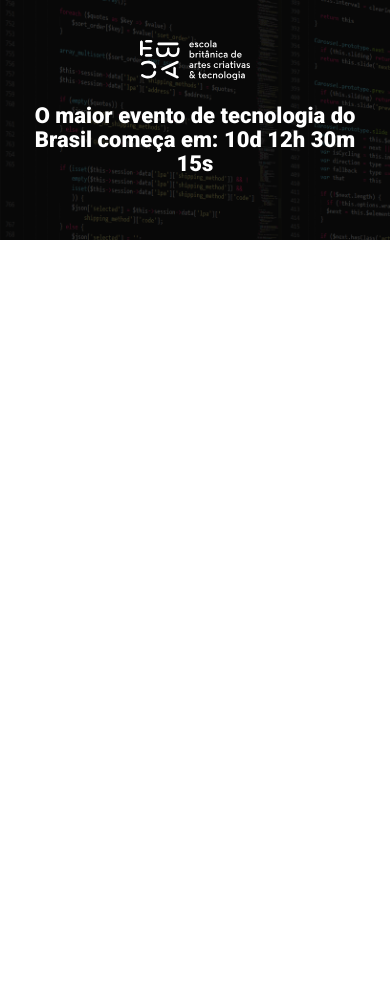
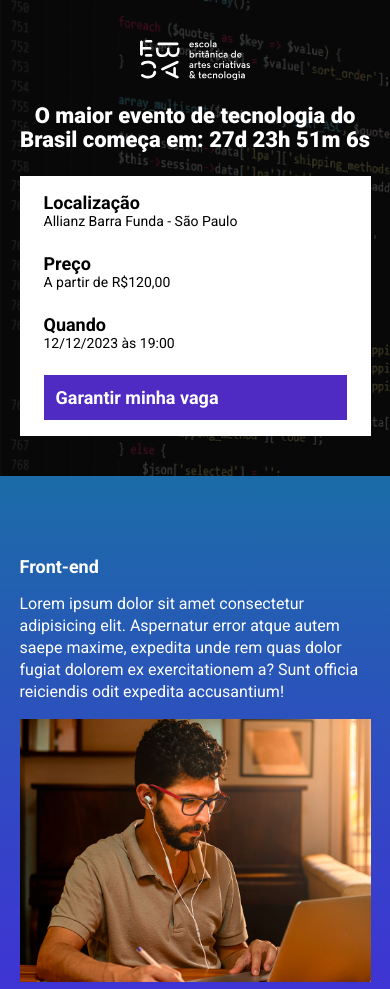
Before and after one commit to Taironius/ebac_tech_talks, a website built with Parcel: page src/index.html in a window 390 px wide. Shown: the top 989 px of the page. Before the commit the page ends 844 px from the top, so only its background shows below. Built offline with nearby package versions, Linux system fonts and the light colour scheme.

Commit message:
criando a contagem regressiva

```diff
--- a/package.json
+++ b/package.json
@@ -2,9 +2,9 @@
   "name": "evento",
   "version": "1.0.0",
   "description": "",
-  "main": "index.js",
   "scripts": {
     "dev": "parcel src/index.html src/styles/main.scss src/scripts/main.js",
+    "build": "parcel build src/index.html",
     "test": "echo \"Error: no test specified\" && exit 1"
   },
   "keywords": [],
--- a/src/index.html
+++ b/src/index.html
@@ -9,6 +9,8 @@
     <link rel="preconnect" href="https://fonts.gstatic.com" crossorigin>
     <link href="https://fonts.googleapis.com/css2?family=Roboto:wght@400;700;900&display=swap" rel="stylesheet">
 
+    <link rel="stylesheet" href="https://unpkg.com/aos@next/dist/aos.css" />
+
     <link rel="stylesheet" href="./styles/main.scss">
 </head>
 <body>
@@ -16,10 +18,74 @@
         <div class="container">
             <img class="hero__logo" src="./images/ebac_logo.svg" alt="ebac">
             <p class="hero__text">
-                O maior evento de tecnologia do Brasil começa em: 10d 12h 30m 15s
+                O maior evento de tecnologia do Brasil começa em: <span id="contador"></span>
             </p>
+            <div class="infos-bar">
+                <ul class="infos-bar__infos">
+                    <li class="infos-bar__infos__item">
+                        <b>Localização</b>
+                        Allianz Barra Funda - São Paulo
+                    </li>
+                    <li class="infos-bar__infos__item">
+                        <b>Preço</b>
+                        A partir de R$120,00
+                    </li>
+                    <li class="infos-bar__infos__item">
+                        <b>Quando</b>
+                        12/12/2023 às 19:00
+                    </li>
+                </ul>
+                <a href="#" class="button button--primary">
+                    Garantir minha vaga
+                </a>
+            </div>
         </div>
     </header>
+    <section class="event event--frontend">
+        <div class="container" data-aos="fade-right">
+            <div class="event__details">
+                <h2 class="event__details__tittle">Front-end</h2>
+                <p class="event__details__description">
+                    Lorem ipsum dolor sit amet consectetur adipisicing elit. Aspernatur error atque autem saepe maxime, expedita unde rem quas dolor fugiat dolorem ex exercitationem a? Sunt officia reiciendis odit expedita accusantium!
+                </p>
+            </div>
+            <img class="event__image" src="./images/frontend.png" alt="Front-end">
+        </div>
+    </section>
+    <section class="event event--ui-ux event--image-left">
+        <div class="container" data-aos="fade-left">
+            <div class="event__details">
+                <h2 class="event__details__tittle">UI-UX</h2>
+                <p class="event__details__description">
+                    Lorem ipsum dolor sit amet consectetur adipisicing elit. Aspernatur error atque autem saepe maxime, expedita unde rem quas dolor fugiat dolorem ex exercitationem a? Sunt officia reiciendis odit expedita accusantium!
+                </p>
+            </div>
+            <img class="event__image" src="./images/frontend.png" alt="Front-end">
+        </div>
+    </section>
+    <section class="event event--data-science">
+        <div class="container" data-aos="fade-right">
+            <div class="event__details">
+                <h2 class="event__details__tittle">Data Science</h2>
+                <p class="event__details__description">
+                    Lorem ipsum dolor sit amet consectetur adipisicing elit. Aspernatur error atque autem saepe maxime, expedita unde rem quas dolor fugiat dolorem ex exercitationem a? Sunt officia reiciendis odit expedita accusantium!
+                </p>
+            </div>
+            <img class="event__image" src="./images/frontend.png" alt="Front-end">
+        </div>
+    </section>
+    <section class="event event--backend event--image-left">
+        <div class="container" data-aos="fade-left">
+            <div class="event__details">
+                <h2 class="event__details__tittle">Back-end</h2>
+                <p class="event__details__description">
+                    Lorem ipsum dolor sit amet consectetur adipisicing elit. Aspernatur error atque autem saepe maxime, expedita unde rem quas dolor fugiat dolorem ex exercitationem a? Sunt officia reiciendis odit expedita accusantium!
+                </p>
+            </div>
+            <img class="event__image" src="./images/frontend.png" alt="Front-end">
+        </div>
+    </section>
+    <script src="https://unpkg.com/aos@next/dist/aos.js"></script>
     <script src="scripts/main.js"></script>
 </body>
 </html>
--- a/src/scripts/main.js
+++ b/src/scripts/main.js
@@ -1 +1,34 @@
-console.log("Olá mundo");
+AOS.init();
+
+const dataDoEvento = new Date("Dec 12, 2023 19:00:00");
+const timeStampDoEvento = dataDoEvento.getTime();
+
+const contaAsHoras = setInterval(function() {
+    const agora = new Date();
+    const timeStampAtual = agora.getTime();
+
+    const distanciaAteOEvento = timeStampDoEvento - timeStampAtual;
+
+    const diaEmMs = 1000  * 60 * 60 * 24;
+    const horaEmMs = 1000 * 60 * 60;
+    const minutoEmMs = 1000 * 60;
+
+    const diasAteOEvento = Math.floor(distanciaAteOEvento / diaEmMs);
+    const horasAteOEvento = Math.floor((distanciaAteOEvento % diaEmMs) / horaEmMs);
+    const minutosAteOEvento = Math.floor((distanciaAteOEvento % horaEmMs) / minutoEmMs);
+    const segundosAteOEvento = Math.floor((distanciaAteOEvento % minutoEmMs) / 1000);
+
+    console.log(diasAteOEvento);
+    console.log(horasAteOEvento);
+    console.log(minutosAteOEvento);
+    console.log(segundosAteOEvento);
+
+    document.getElementById('contador').innerHTML = `${diasAteOEvento}d ${horasAteOEvento}h ${minutosAteOEvento}m ${segundosAteOEvento}s`;
+
+    if(distanciaAteOEvento < 0){
+        clearInterval(contaAsHoras);
+        document.getElementById('contador').innerHTML = 'Evento Expirado!'
+    }
+
+
+},1000);
--- /dev/null
+++ b/src/styles/_event.scss
@@ -0,0 +1,63 @@
+@use 'variables';
+
+.event {
+
+    padding: 80px 0;
+
+    &--frontend {
+        background-image: linear-gradient(variables.$blue1, variables.$blue2);
+    }
+    &--ui-ux {
+        background-image: linear-gradient(variables.$blue2, variables.$pink);
+    }
+    &--data-science {
+        background-image: linear-gradient(variables.$pink, variables.$yellow);
+    }
+    &--backend {
+        background-image: linear-gradient(variables.$yellow, variables.$pink);
+    }
+
+    &--image-left {
+        .container {
+            flex-direction: row-reverse;
+        }
+    }
+
+    .container {
+        display: flex;
+        gap: 40px;
+    }
+
+    &__image {
+        max-width: 360px;
+
+    }
+
+    &__details {
+
+        &__tittle {
+            font-size: 18px;
+            font-weight: bold;
+            margin-bottom: 16px;
+        }
+
+        &__description {
+            line-height: 22px;
+        }
+    }
+
+    @media(max-width: 640px){
+        .container {
+            display: block;
+        }
+
+        &__image {
+            width: 100%;
+        }
+
+        &__details {
+            margin-bottom: 16px;
+            margin-right: 0;
+        }
+    }
+}
--- a/src/styles/hero.scss
+++ b/src/styles/_hero.scss
@@ -1,3 +1,5 @@
+@use 'variables';
+
 .hero {
     padding-top: 64px;
     padding-bottom: 100px;
@@ -16,7 +18,7 @@
         left: 0;
         width: 100%;
         height: 100%;
-        background-color: #000;
+        background-color: variables.$secondaryTextColor;
         content: '';
         opacity: .7;
     }
--- /dev/null
+++ b/src/styles/_variables.scss
@@ -0,0 +1,8 @@
+$textColor: #fff;
+$secondaryTextColor: #000;
+
+$blue1: #1b6ca7;
+$blue2: #442bdb;
+$pink: #89223b;
+$yellow: #9c791d;
+$purple: #4f2ac3;
--- /dev/null
+++ b/src/styles/components/buttons.scss
@@ -0,0 +1,25 @@
+@use '../variables';
+
+.button {
+    padding: 12px;
+    font-size: 18px;
+    font-weight: bold;
+    text-decoration: none;
+    text-align: center;
+    white-space: nowrap;
+
+    &--primary {
+        color: #fff;
+        background-color: variables.$purple;
+    }
+
+    @media (max-width: 640px){
+        display: block;
+        width: 100%;
+    }
+
+    @media (max-width: 1024px){
+        display: flex;
+        align-items: center;
+    }
+}
--- /dev/null
+++ b/src/styles/components/infos_bar.scss
@@ -0,0 +1,42 @@
+@use '../variables';
+
+.infos-bar {
+    padding:  16px 24px;
+    background-color: variables.$textColor;
+    display: flex;
+    justify-content: space-between;
+
+    &__infos {
+        display: flex;
+        gap: 40px;
+
+        &__item {
+            font-size: 14px;
+            color: variables.$secondaryTextColor;
+
+            b {
+                color: variables.$secondaryTextColor;
+                font-size: 18px;
+                display: block;
+            }
+        }
+    }
+
+    @media(max-width: 640px){
+        display: block;
+
+        &__infos {
+            display: block;
+
+            &__item {
+                margin-bottom: 24px;
+            }
+        }
+    }
+
+    @media(max-width: 1024px){
+        &__infos {
+            gap: 16px;
+        }
+    }
+}
--- a/src/styles/main.scss
+++ b/src/styles/main.scss
@@ -1,11 +1,16 @@
 @use 'hero';
+@use 'components/infos_bar';
+@use 'components/buttons';
+@use 'event';
+@use 'variables';
 
 * {
     margin: 0;
     padding: 0;
     box-sizing: border-box;
     font-family: Roboto, sans-serif;
-    color: #fff;
+    color: variables.$textColor;
+    list-style: none;
 }
 
 .container {
```
